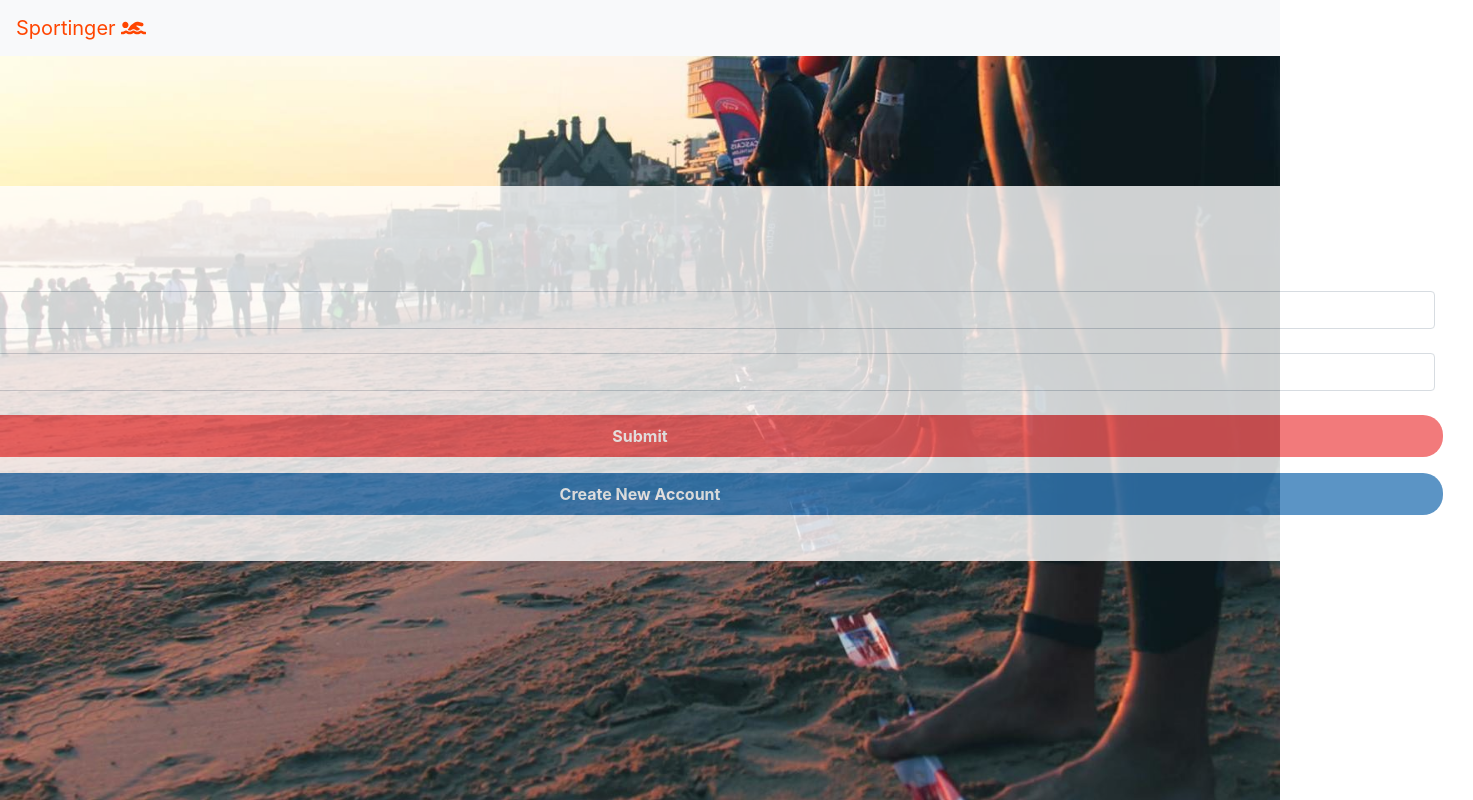
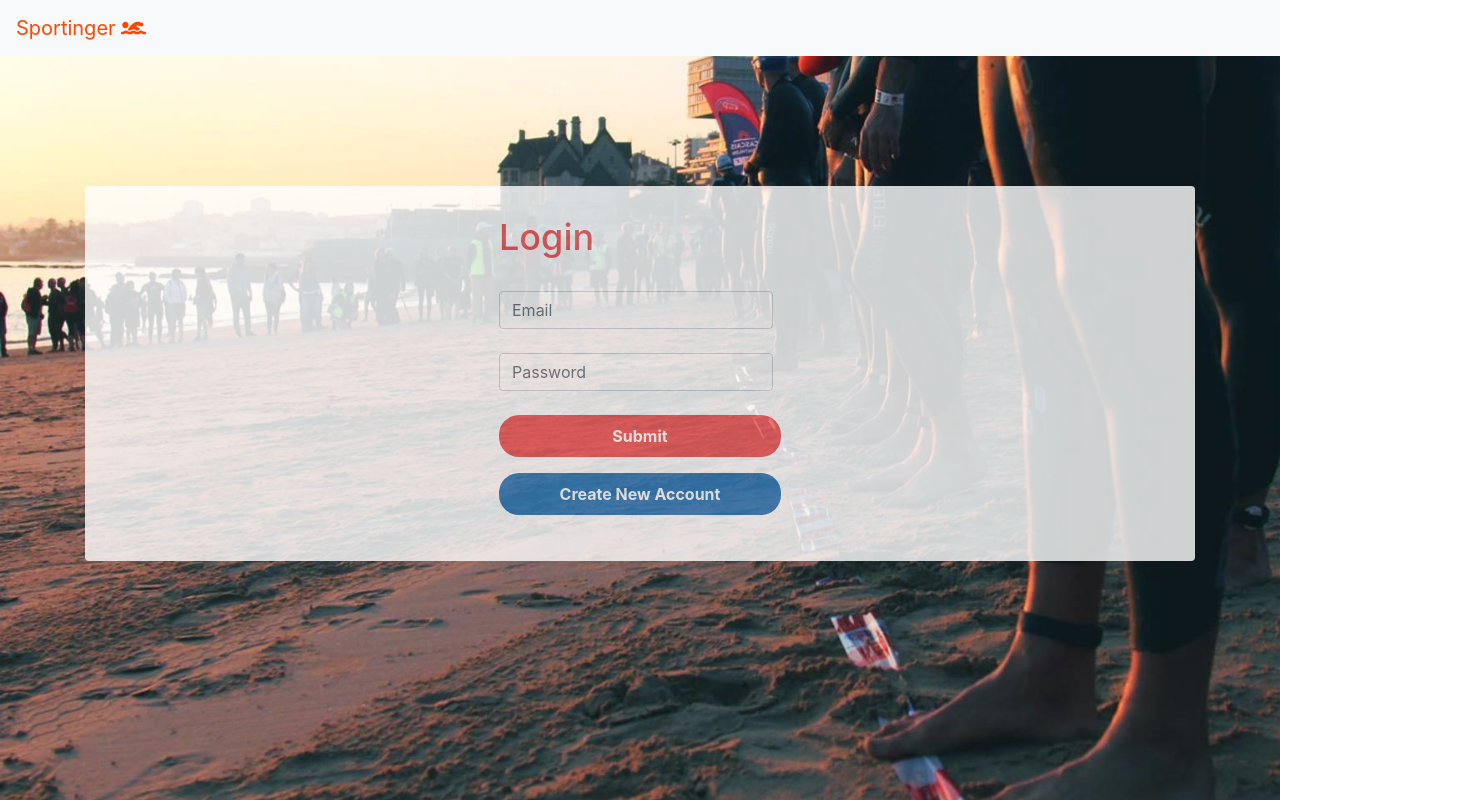
Before and after one commit to soham-sagade/frontend-MERN, a React (Create React App) app: page /login in a window 1280 px wide. Shown: the whole page, 1473 px wide, since content can reach past the window. Built offline with nearby package versions, Linux system fonts and the light colour scheme.

Commit message:
Update App.js

```diff
--- a/src/App.js
+++ b/src/App.js
@@ -13,7 +13,7 @@ function App() {
         <BrowserRouter>
             <Navigate />
           <Container>
-            <div className = "content">
+            <div className = "content container">
               <Routes />
             </div>
           </Container>
```
